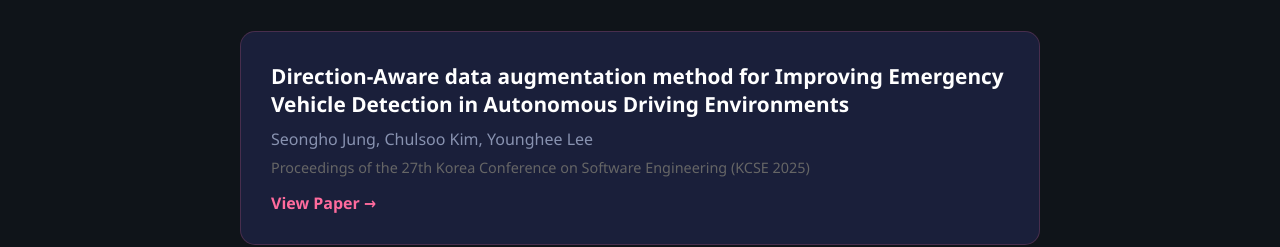
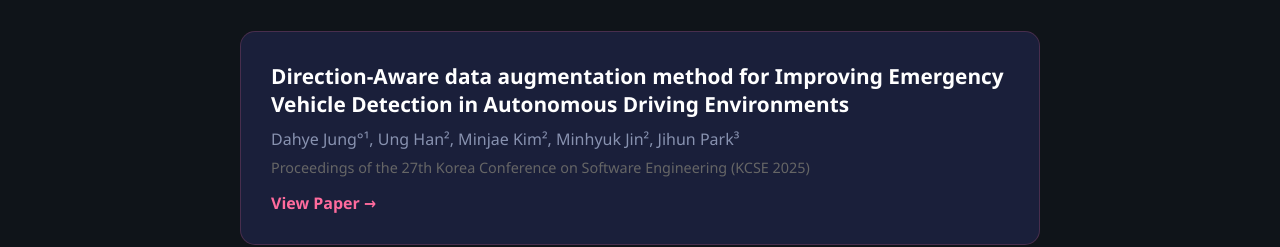
Before and after one commit to ashclothes01/Resume, a plain HTML site: page index.html in a window 1280 px wide. Shown: the part 3760-4007 px from the top of the page. Drawn offline with Linux system fonts and the light colour scheme.

Commit message:
Add files via upload
first version

```diff
--- a/index.html
+++ b/index.html
@@ -686,7 +686,7 @@
         <div class="timeline">
             <div class="paper-card">
                 <h3>Direction-Aware data augmentation method for Improving Emergency Vehicle Detection in Autonomous Driving Environments</h3>
-                <div class="paper-authors">Seongho Jung, Chulsoo Kim, Younghee Lee</div>
+                <div class="paper-authors">Dahye Jung°¹, Ung Han², Minjae Kim², Minhyuk Jin², Jihun Park³ </div>
                 <div class="paper-venue">Proceedings of the 27th Korea Conference on Software Engineering (KCSE 2025)</div>
                  <a href="https://sigsoft.or.kr/kcse2025" class="paper-link">View Paper →</a>
             </div>
@@ -729,5 +729,4 @@
         </div>
     </section>
 </body>
-
 </html>
```
